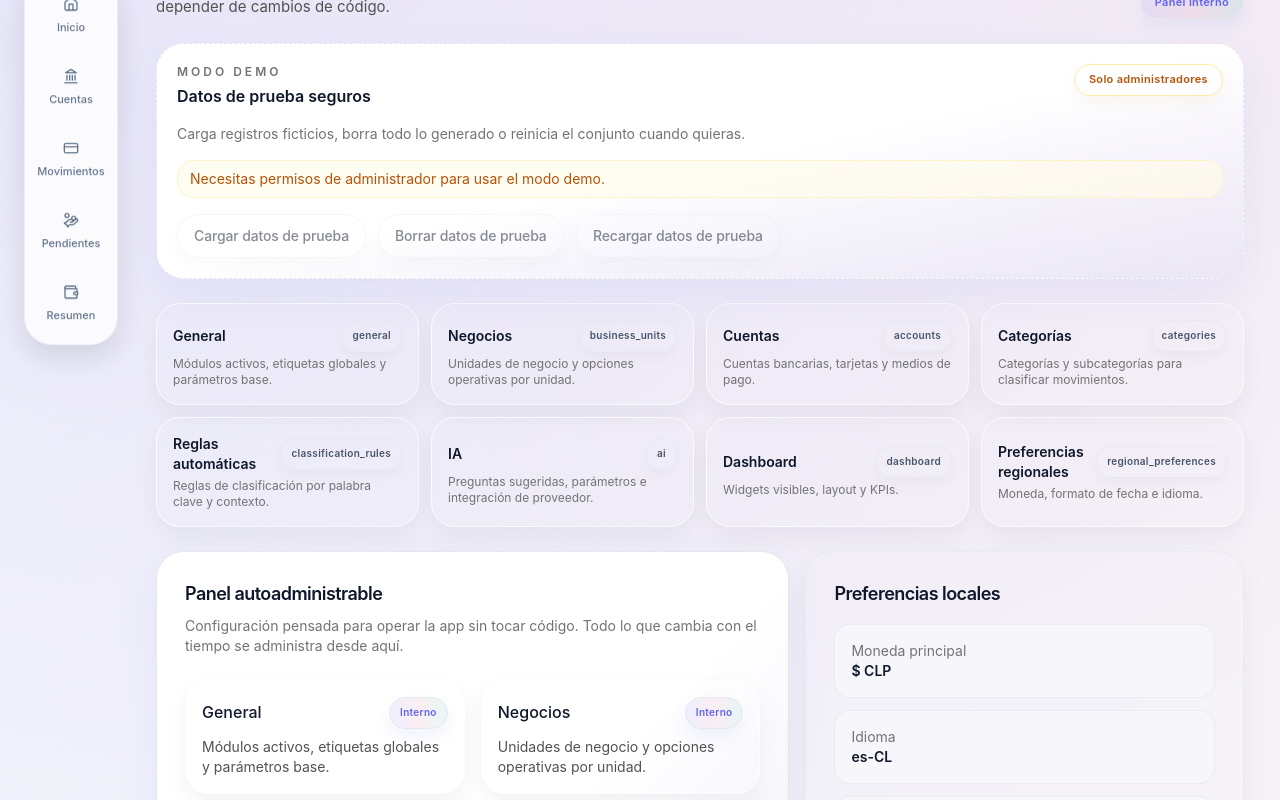
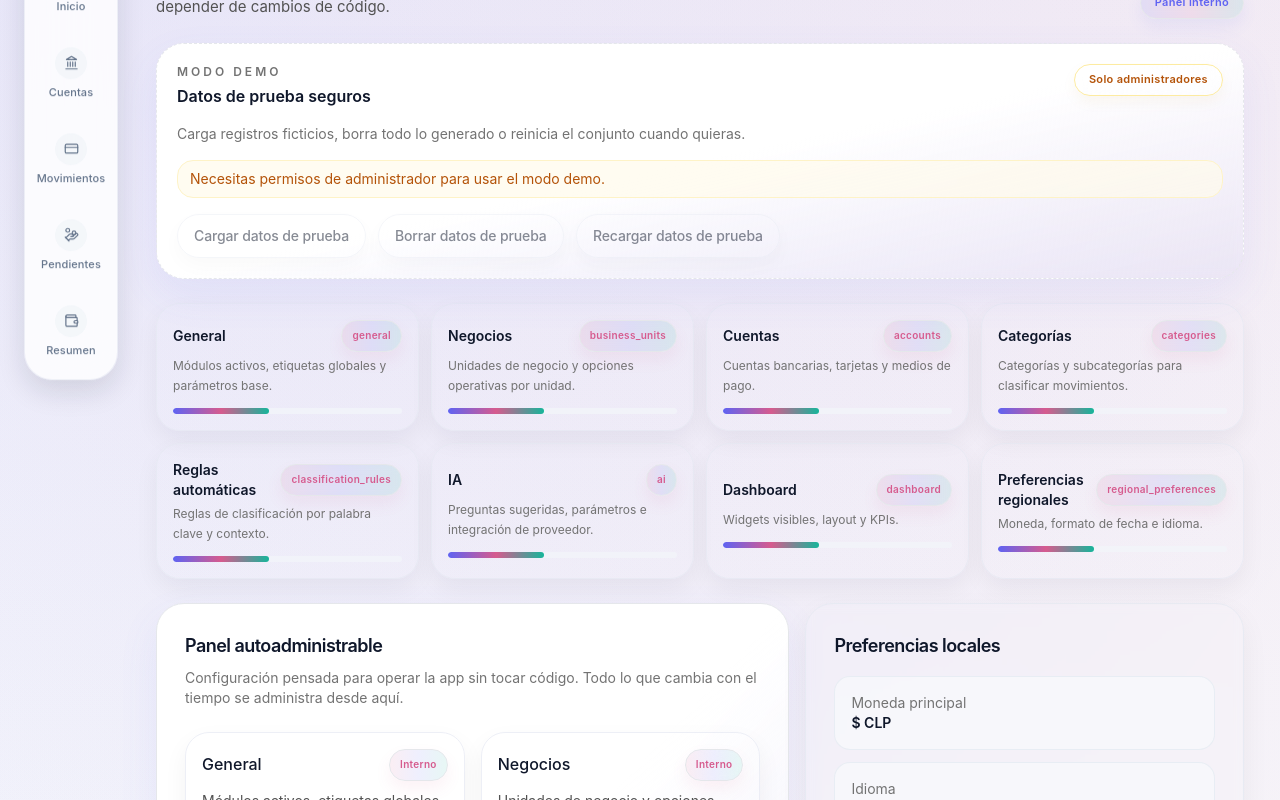
Before and after one commit to contactolookhair-dev/mis-finanzas, a Next.js app: page /configuracion in a window 1280 px wide. Shown: the part 240-1040 px from the top of the page. Built offline with nearby package versions, Linux system fonts and the light colour scheme; no server answers; the database is empty.

Commit message:
Refine navigation and active state branding

```diff
--- a/src/components/layout/app-shell.tsx
+++ b/src/components/layout/app-shell.tsx
@@ -73,14 +73,26 @@ export function AppShell({ children }: { children: ReactNode }) {
                   key={item.href}
                   href={item.href}
                   className={cn(
-                    "flex flex-col items-center justify-center gap-2 rounded-[22px] px-2 py-3 text-[11px] font-medium transition-colors",
+                    "group flex flex-col items-center justify-center gap-1.5 rounded-[22px] px-2.5 py-3 text-[11px] font-medium transition-all duration-200 focus-visible:outline-none focus-visible:ring-2 focus-visible:ring-primary/30",
                     isActive
                       ? "bg-gradient-to-br from-primary via-secondary to-accent text-white shadow-[0_8px_18px_rgba(95,99,242,0.28)]"
                       : "text-slate-500 hover:bg-slate-100 hover:text-slate-900"
                 )}
                 >
-                  <Icon className="h-4 w-4" />
-                  <span className="truncate">{item.label}</span>
+                  <span
+                    className={cn(
+                      "flex h-8 w-8 items-center justify-center rounded-2xl transition-all duration-200",
+                      isActive
+                        ? "bg-white/15 text-white shadow-[0_6px_14px_rgba(15,23,42,0.08)]"
+                        : "bg-slate-100/80 text-slate-500 group-hover:bg-white group-hover:text-primary"
+                    )}
+                  >
+                    <Icon className="h-[15px] w-[15px]" strokeWidth={1.9} />
+                  </span>
+                  <span className="truncate tracking-[0.01em]">{item.label}</span>
+                  {isActive ? (
+                    <span className="h-1.5 w-1.5 rounded-full bg-white/90 shadow-[0_0_0_3px_rgba(255,255,255,0.15)]" />
+                  ) : null}
                 </Link>
               );
             })}
--- a/src/components/settings/settings-panel.tsx
+++ b/src/components/settings/settings-panel.tsx
@@ -15,14 +15,14 @@ export function SettingsPanel() {
         </div>
         <div className="grid gap-4 md:grid-cols-2">
           {SETTINGS_SECTIONS.map((section) => (
-            <div key={section.title} className="rounded-[24px] border border-white/70 bg-white/72 p-4 shadow-[0_10px_24px_rgba(15,23,42,0.05)]">
+            <div key={section.title} className="rounded-[24px] border border-border/70 bg-white/76 p-4 shadow-[0_10px_24px_rgba(15,23,42,0.05)]">
               <div className="flex items-center justify-between gap-3">
                 <p className="font-medium text-slate-900">{section.title}</p>
-                <StatPill tone="premium" className="px-2.5 py-1 text-[10px]">
+                <StatPill tone="brand" className="px-2.5 py-1 text-[10px]">
                   Interno
                 </StatPill>
               </div>
-              <p className="mt-2 text-sm text-neutral-600">{section.description}</p>
+              <p className="mt-2 text-sm leading-6 text-neutral-600">{section.description}</p>
             </div>
           ))}
         </div>
--- a/src/components/settings/settings-sections-nav.tsx
+++ b/src/components/settings/settings-sections-nav.tsx
@@ -7,15 +7,18 @@ export function SettingsSectionsNav() {
       {SETTINGS_SECTIONS.map((section) => (
         <button
           key={section.code}
-          className="rounded-[24px] border border-white/75 bg-white/82 px-4 py-4 text-left shadow-[0_10px_24px_rgba(15,23,42,0.05)] transition hover:-translate-y-0.5 hover:bg-white"
+          className="group rounded-[24px] border border-border/70 bg-white/82 px-4 py-4 text-left shadow-[0_10px_24px_rgba(15,23,42,0.05)] transition-all duration-200 hover:-translate-y-0.5 hover:border-primary/18 hover:bg-white focus-visible:outline-none focus-visible:ring-2 focus-visible:ring-primary/30"
         >
           <div className="flex items-center justify-between gap-3">
             <p className="text-sm font-semibold text-slate-900">{section.title}</p>
-            <StatPill tone="neutral" className="px-2.5 py-1 text-[10px]">
+            <StatPill tone="brand" className="px-2.5 py-1 text-[10px]">
               {section.code}
             </StatPill>
           </div>
-          <p className="mt-1 text-xs text-neutral-500">{section.description}</p>
+          <p className="mt-1 text-xs leading-5 text-neutral-500">{section.description}</p>
+          <div className="mt-3 h-1.5 w-full overflow-hidden rounded-full bg-muted/80">
+            <div className="h-full w-[42%] rounded-full bg-gradient-to-r from-primary via-secondary to-accent transition-all duration-300 group-hover:w-[58%]" />
+          </div>
         </button>
       ))}
     </div>
```
